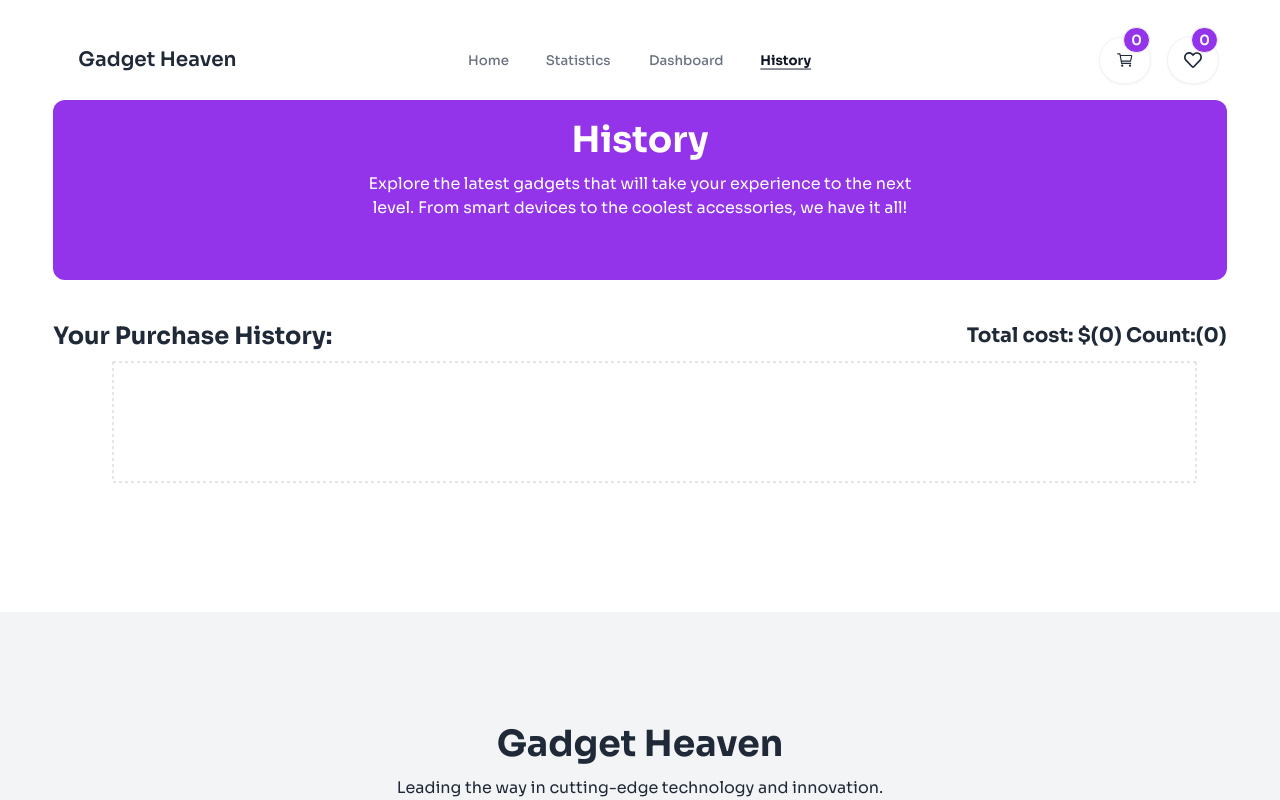
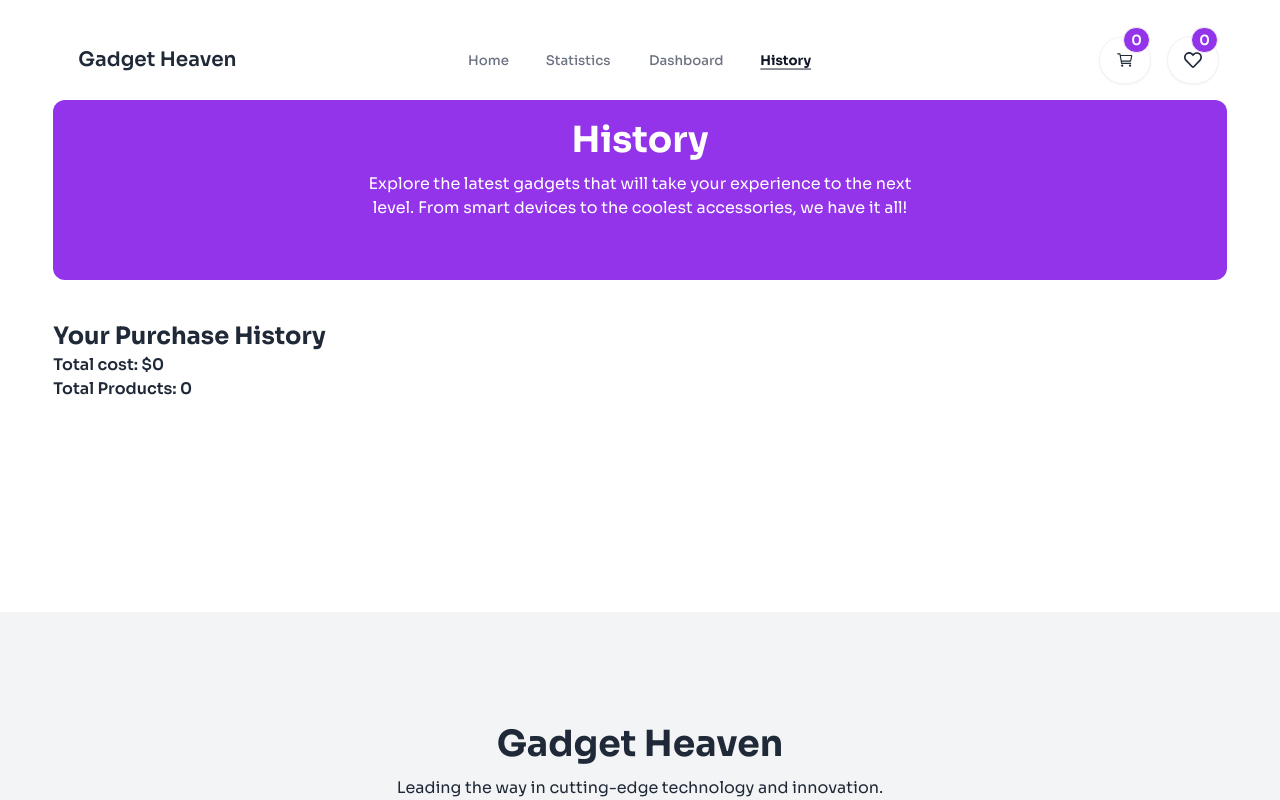
Before and after one commit to Abubokkor98/gadget-heaven, a React (Vite) app: page /history in a window 1280 px wide. Shown: the top 800 px of the page. Built offline with nearby package versions, Linux system fonts and the light colour scheme.

Commit message:
card and product details added

```diff
--- a/src/components/Card/Card.jsx
+++ b/src/components/Card/Card.jsx
@@ -1,32 +1,32 @@
 import { Link } from "react-router-dom";
 import ReactStars from "react-rating-stars-component";
-const img =
-  "https://img.daisyui.com/images/stock/photo-1606107557195-0e29a4b5b4aa.webp";
+
 const Card = ({ card }) => {
+  const {product_image,product_title,price,rating,slug} = card;
   return (
     <div className="card bg-base-100 shadow-xl h-full">
       <figure className="px-6 pt-6">
         <img
-          src={card?.product_image || img}
+          src={product_image}
           alt="Shoes"
           className="rounded-xl w-full h-72 object-cover"
         />
       </figure>
       <div className="card-body ">
-        <h2 className="card-title">{card?.product_title}</h2>
-        <p className="font-semibold text-lg">Price: ${card?.price}</p>
+        <h2 className="card-title">{product_title}</h2>
+        <p className="font-semibold text-lg">Price: ${price}</p>
         <div className="flex items-center gap-1">
           <ReactStars
             count={5}
             size={30}
-            value={card?.rating}
+            value={rating}
             activeColor="#ffd700"
           />
-          <span>{card?.rating}</span>
+          <span>{rating}</span>
         </div>
         <div className="card-actions">
           <Link
-            to={`/product/${card?.slug}`}
+            to={`/product/${slug}`}
             className="btn btn-outline text-purple-600 border-purple-600 rounded-full px-6 font-bold"
           >
             View Details
--- a/src/layout/Root/MainRoot.jsx
+++ b/src/layout/Root/MainRoot.jsx
@@ -21,8 +21,8 @@ const MainRoot = () => {
   const handelAddToCart = (cartItem) => {
     setCartArray((prev) => [...prev, cartItem]);
     toast.success("Successfully Add to Cart!", msgInfo);
-    // console.log("Cart click", cartItem);
   };
+
   const handelWishlist = (wishlistItem) => {
     const findToWishlist = wishlistArray.find(
       (item) => item.product_id === wishlistItem.product_id
@@ -33,8 +33,6 @@ const MainRoot = () => {
     } else {
       toast.error("Product Already Exist in Wishlist!", msgInfo);
     }
-
-    // console.log("Wishlist click", wishlistItem);
   };
 
   const getProducts = async () => {
--- a/src/pages/Dashboard/Dashboard.jsx
+++ b/src/pages/Dashboard/Dashboard.jsx
@@ -130,6 +130,7 @@ const Dashboard = () => {
             />
           ))}
 
+        {/* modal */}
       <dialog
         id="purchaseModel"
         className="modal modal-middle sm:modal-middle flex justify-center items-center text-center lg:px-0 px-3"
@@ -139,7 +140,7 @@ const Dashboard = () => {
             <img src="./assets/Group.png" className="w-20" alt="" />
           </div>
           <h3 className="text-4xl font-bold text-gray-800">
-            Payment Successfully
+            Payment Successful
           </h3>
 
           <p className="py-4 font-semibold text-xl" id="errorId"></p>
--- a/src/pages/History/History.jsx
+++ b/src/pages/History/History.jsx
@@ -3,15 +3,7 @@ import Heading from "../../components/Heading/Heading";
 import Header from "../../layout/Header/Header";
 import { ProductContext } from "../../layout/Root/MainRoot";
 import Carts from "../../components/Carts/Carts";
-import {
-  Area,
-  AreaChart,
-  CartesianGrid,
-  ResponsiveContainer,
-  Tooltip,
-  XAxis,
-  YAxis,
-} from "recharts";
+
 
 const History = () => {
   const { historyArray } = useContext(ProductContext);
@@ -35,40 +27,17 @@ const History = () => {
           />
         </div>
 
-        <div className="flex justify-between items-center mt-10 ">
-          <h3 className="font-bold text-2xl">Your Purchase History:</h3>
-
-          <div className="space-x-3">
-            <span className="font-bold text-xl">
-              Total cost: $({totalPrice}) Count:({historyArray.length})
-            </span>
+        <div className="flex flex-col items-start mt-10 ">
+          <h3 className="font-bold text-2xl">Your Purchase History</h3>
+          <hr />
+          <div className="font-semibold">
+            <div>
+            Total cost: ${totalPrice}
+            </div>
+            <div>
+            Total Products: {historyArray.length}
+            </div>
           </div>
-        </div>
-        <div className="h-40">
-          <ResponsiveContainer width={"100%"} height={"100%"}>
-            <AreaChart
-              width={500}
-              height={400}
-              data={historyArray}
-              margin={{
-                top: 10,
-                right: 30,
-                left: 0,
-                bottom: 0,
-              }}
-            >
-              <CartesianGrid strokeDasharray="3 3" />
-              <XAxis dataKey={"rating"} />
-              <YAxis dataKey={"price"} />
-              <Tooltip />
-              <Area
-                type="monotone"
-                dataKey="price"
-                stroke="#9333ea"
-                fill="#c084fc"
-              />
-            </AreaChart>
-          </ResponsiveContainer>
         </div>
         {historyArray.map((cart) => (
           <Carts cart={cart} key={cart.product_id} isRemove={true} />
--- a/src/pages/Home/Home.jsx
+++ b/src/pages/Home/Home.jsx
@@ -63,7 +63,7 @@ const Home = () => {
             ))}
           </div>
 
-          <div className="w-[80%] grid lg:grid-cols-3 grid-cols-1 gap-4 h-full">
+          <div className="w-[80%] grid grid-cols-1 lg:grid-cols-3 md:grid-cols-2 gap-4 h-full">
             {catProducts.length !== 0 ? (
               <>
                 {catProducts.map((card) => (
```
